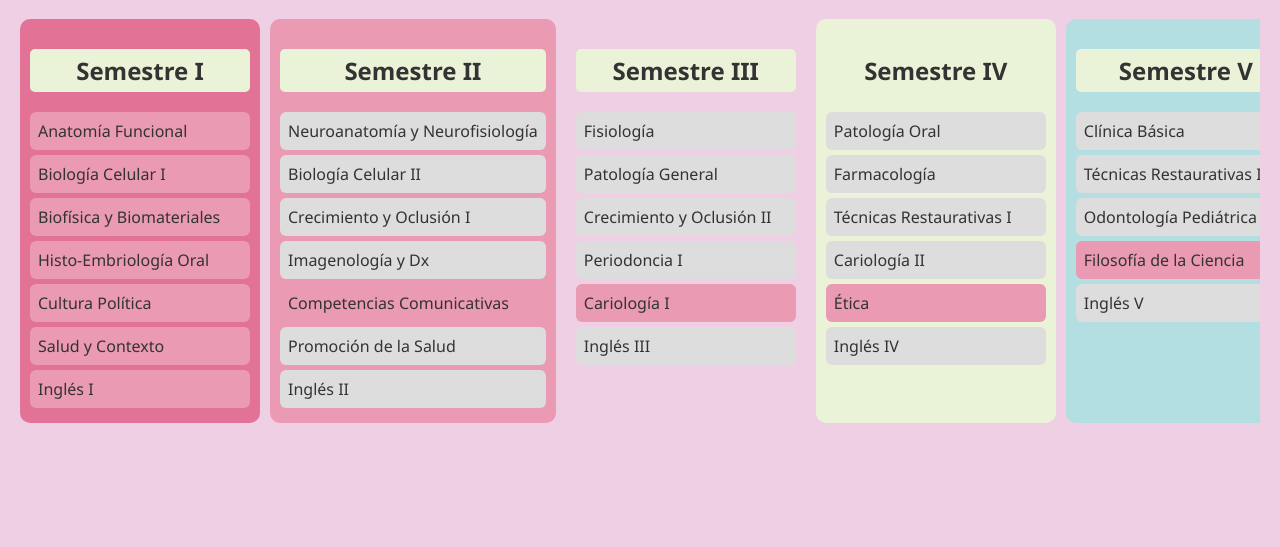
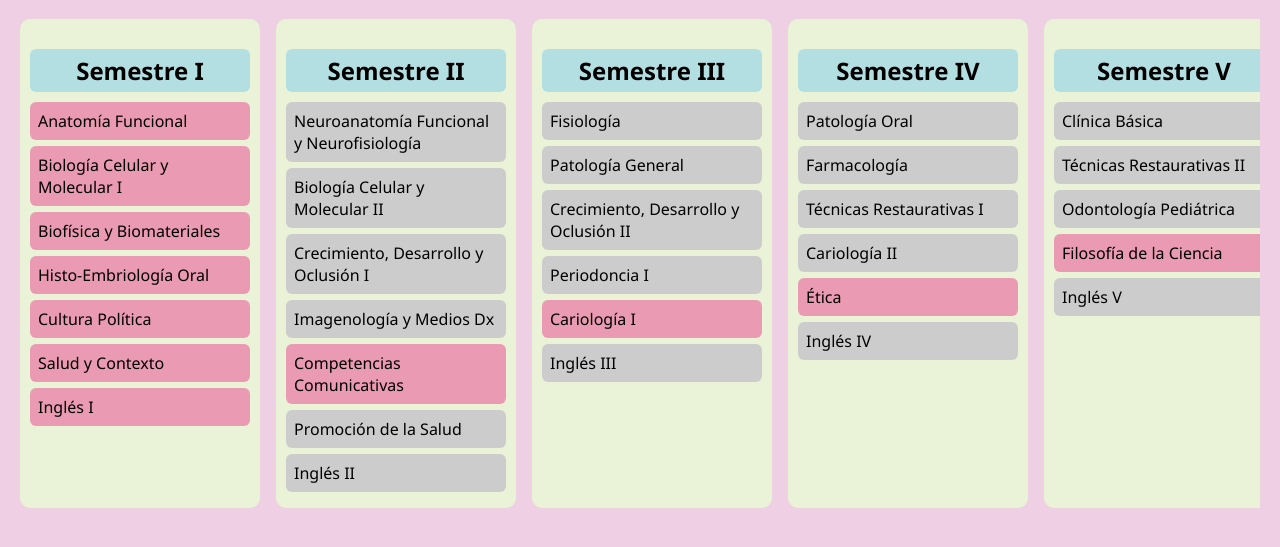
Before and after one commit to Mari2111/Plan-de-estudio-Odonto, a plain HTML site: page index.html in a window 1280 px wide. Shown: the part 87-634 px from the top of the page. Drawn offline with Linux system fonts and the light colour scheme.

Commit message:
Update index3.html

```diff
--- a/index.html
+++ b/index.html
@@ -1,8 +1,8 @@
 <!DOCTYPE html>
 <html lang="es">
 <head>
-  <meta charset="UTF-8">
-  <meta name="viewport" content="width=device-width, initial-scale=1.0">
+  <meta charset="UTF-8" />
+  <meta name="viewport" content="width=device-width, initial-scale=1.0" />
   <title>Malla Curricular Odontología UAM</title>
   <style>
     body {
@@ -10,7 +10,6 @@
       background-color: #efcfe3;
       margin: 0;
       padding: 20px;
-      color: #333;
     }
     h1 {
       text-align: center;
@@ -18,38 +17,37 @@
     }
     .grid {
       display: flex;
-      gap: 10px;
       overflow-x: auto;
+      gap: 16px;
     }
     .semestre {
-      flex: 0 0 auto;
-      background-color: #b3dee2;
+      background-color: #eaf2d7;
+      padding: 10px;
       border-radius: 10px;
-      padding: 10px;
       min-width: 220px;
     }
     .semestre h2 {
       text-align: center;
-      background-color: #eaf2d7;
+      margin-bottom: 10px;
+      background-color: #b3dee2;
       padding: 5px;
-      border-radius: 5px;
-      color: #333;
+      border-radius: 6px;
     }
     .materia {
       background-color: #ea9ab2;
-      margin: 5px 0;
+      margin: 6px 0;
       padding: 8px;
       border-radius: 6px;
       cursor: pointer;
-      transition: background-color 0.3s ease;
       position: relative;
     }
     .materia.aprobada {
       background-color: #e27396;
       text-decoration: line-through;
+      color: white;
     }
     .materia.bloqueada {
-      background-color: #ddd;
+      background-color: #ccc;
       cursor: not-allowed;
     }
     .materia.bloqueada:hover::after {
@@ -57,8 +55,8 @@
       position: absolute;
       top: 100%;
       left: 0;
-      background-color: #333;
-      color: #fff;
+      background: #333;
+      color: white;
       padding: 4px;
       border-radius: 5px;
       font-size: 12px;
@@ -69,11 +67,12 @@
 <body>
   <h1>Malla Curricular Odontología - UAM</h1>
   <div class="grid" id="malla"></div>
+
   <script>
     const materias = {
       "I": [
         { id: 1, nombre: "Anatomía Funcional", prereq: [] },
-        { id: 2, nombre: "Biología Celular I", prereq: [] },
+        { id: 2, nombre: "Biología Celular y Molecular I", prereq: [] },
         { id: 3, nombre: "Biofísica y Biomateriales", prereq: [] },
         { id: 4, nombre: "Histo-Embriología Oral", prereq: [] },
         { id: 5, nombre: "Cultura Política", prereq: [] },
@@ -81,10 +80,10 @@
         { id: 7, nombre: "Inglés I", prereq: [] }
       ],
       "II": [
-        { id: 8, nombre: "Neuroanatomía y Neurofisiología", prereq: [1] },
-        { id: 9, nombre: "Biología Celular II", prereq: [2] },
-        { id: 10, nombre: "Crecimiento y Oclusión I", prereq: [3] },
-        { id: 11, nombre: "Imagenología y Dx", prereq: [4] },
+        { id: 8, nombre: "Neuroanatomía Funcional y Neurofisiología", prereq: [1] },
+        { id: 9, nombre: "Biología Celular y Molecular II", prereq: [2] },
+        { id: 10, nombre: "Crecimiento, Desarrollo y Oclusión I", prereq: [3] },
+        { id: 11, nombre: "Imagenología y Medios Dx", prereq: [4] },
         { id: 12, nombre: "Competencias Comunicativas", prereq: [] },
         { id: 13, nombre: "Promoción de la Salud", prereq: [6] },
         { id: 14, nombre: "Inglés II", prereq: [7] }
@@ -92,7 +91,7 @@
       "III": [
         { id: 15, nombre: "Fisiología", prereq: [1, 3] },
         { id: 16, nombre: "Patología General", prereq: [2, 9] },
-        { id: 17, nombre: "Crecimiento y Oclusión II", prereq: [10] },
+        { id: 17, nombre: "Crecimiento, Desarrollo y Oclusión II", prereq: [10] },
         { id: 18, nombre: "Periodoncia I", prereq: [4] },
         { id: 19, nombre: "Cariología I", prereq: [] },
         { id: 20, nombre: "Inglés III", prereq: [14] }
@@ -122,20 +121,20 @@
       "VII": [
         { id: 37, nombre: "Práctica Integral Adultos II", prereq: [32] },
         { id: 38, nombre: "Endodoncia II", prereq: [33] },
-        { id: 39, nombre: "Intervenciones Salud Pública I", prereq: [35] },
+        { id: 39, nombre: "Intervenciones en Salud Pública I", prereq: [35] },
         { id: 40, nombre: "Procesos de Investigación II", prereq: [34] }
       ],
       "VIII": [
         { id: 41, nombre: "Práctica Integral Adultos III", prereq: [37] },
         { id: 42, nombre: "Odontología Forense", prereq: [40] },
-        { id: 43, nombre: "Intervenciones Salud Pública II", prereq: [39] },
+        { id: 43, nombre: "Intervenciones en Salud Pública II", prereq: [39] },
         { id: 44, nombre: "Administración en Salud", prereq: [] }
       ],
       "IX": [
         { id: 45, nombre: "Práctica Estomatología y Cirugía Oral I", prereq: [41] },
         { id: 46, nombre: "Práctica Integral Adultos IV", prereq: [41] },
         { id: 47, nombre: "Práctica Integral Niños I", prereq: [29] },
-        { id: 48, nombre: "Intervenciones Salud Pública III", prereq: [43] },
+        { id: 48, nombre: "Intervenciones en Salud Pública III", prereq: [43] },
         { id: 49, nombre: "Libre 1", prereq: [] }
       ],
       "X": [
@@ -149,66 +148,61 @@
       ]
     };
 
-    const colores = ["#e27396", "#ea9ab2", "#efcfe3", "#eaf2d7", "#b3dee2"];
-
-    const aprobadas = JSON.parse(localStorage.getItem('materiasAprobadas')) || [];
+    const aprobadas = JSON.parse(localStorage.getItem('materiasAprobadas') || '[]');
 
     function guardarProgreso() {
       localStorage.setItem('materiasAprobadas', JSON.stringify(aprobadas));
     }
 
     function crearMalla() {
-      const malla = document.getElementById('malla');
-      let colorIndex = 0;
+      const contenedor = document.getElementById('malla');
+      contenedor.innerHTML = '';
 
-      for (const [semestre, lista] of Object.entries(materias)) {
-        const col = document.createElement('div');
-        col.className = 'semestre';
-        col.style.backgroundColor = colores[colorIndex % colores.length];
-        const title = document.createElement('h2');
-        title.textContent = `Semestre ${semestre}`;
-        col.appendChild(title);
+      Object.entries(materias).forEach(([sem, lista]) => {
+        const columna = document.createElement('div');
+        columna.className = 'semestre';
+        const titulo = document.createElement('h2');
+        titulo.textContent = `Semestre ${sem}`;
+        columna.appendChild(titulo);
 
-        lista.forEach(materia => {
+        lista.forEach(m => {
           const div = document.createElement('div');
           div.className = 'materia';
-          div.textContent = materia.nombre;
+          div.textContent = m.nombre;
 
-          const bloqueada = materia.prereq.some(pr => !aprobadas.includes(pr));
-          if (aprobadas.includes(materia.id)) {
+          const bloqueada = m.prereq.some(pr => !aprobadas.includes(pr));
+          if (bloqueada) {
+            div.classList.add('bloqueada');
+            const nombresFaltantes = m.prereq
+              .filter(id => !aprobadas.includes(id))
+              .map(id => {
+                for (const s of Object.values(materias)) {
+                  const mat = s.find(mt => mt.id === id);
+                  if (mat) return mat.nombre;
+                }
+                return `ID ${id}`;
+              });
+            div.setAttribute('data-tooltip', `Faltan: ${nombresFaltantes.join(', ')}`);
+          } else if (aprobadas.includes(m.id)) {
             div.classList.add('aprobada');
-          } else if (bloqueada) {
-            div.classList.add('bloqueada');
-            const faltan = materia.prereq.map(id => {
-              for (const sem of Object.values(materias)) {
-                const mat = sem.find(m => m.id === id);
-                if (mat) return mat.nombre;
-              }
-              return `ID ${id}`;
-            }).join(', ');
-            div.setAttribute('data-tooltip', `Falta aprobar: ${faltan}`);
           }
 
           div.addEventListener('click', () => {
             if (div.classList.contains('bloqueada')) return;
-            if (div.classList.contains('aprobada')) {
-              div.classList.remove('aprobada');
-              aprobadas.splice(aprobadas.indexOf(materia.id), 1);
+            if (aprobadas.includes(m.id)) {
+              aprobadas.splice(aprobadas.indexOf(m.id), 1);
             } else {
-              div.classList.add('aprobada');
-              aprobadas.push(materia.id);
+              aprobadas.push(m.id);
             }
             guardarProgreso();
-            malla.innerHTML = '';
             crearMalla();
           });
 
-          col.appendChild(div);
+          columna.appendChild(div);
         });
 
-        colorIndex++;
-        malla.appendChild(col);
-      }
+        contenedor.appendChild(columna);
+      });
     }
 
     crearMalla();
```
